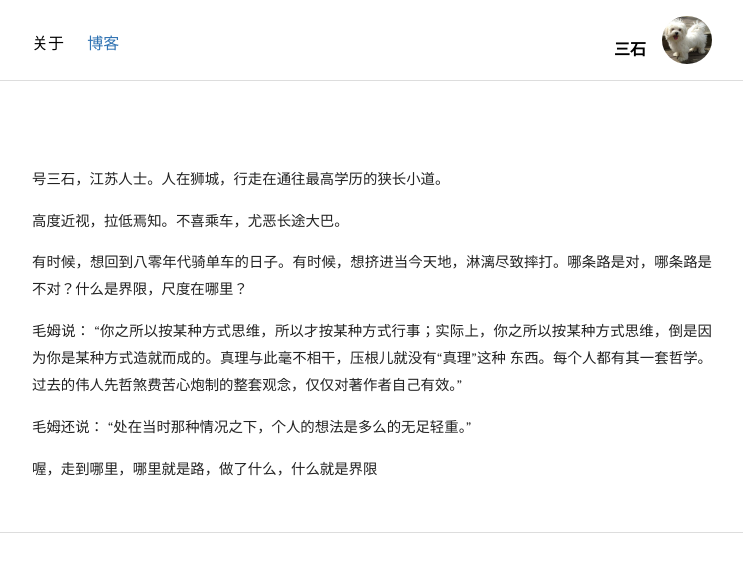
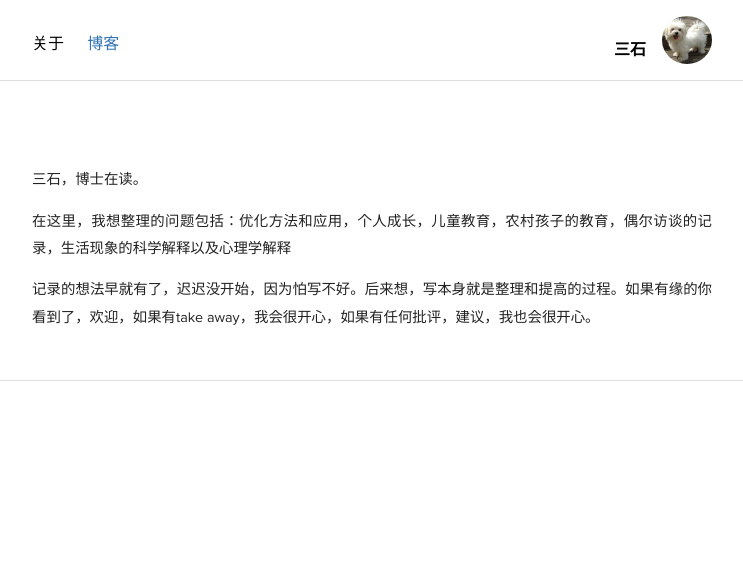
Before and after one commit to shirleysteve/1, a Jekyll site: the page built from index.html, in a window 1280 px wide. Shown: the top 572 px of the page, without its empty margins (268-1011 px from the left). Built offline with Jekyll 4.4.1, drawn with Linux system fonts in a browser that asks for light colours; nearby versions of some CDN libraries.

Commit message:
Update index.html

```diff
--- a/index.html
+++ b/index.html
@@ -2,7 +2,7 @@
 layout: default
 category: about
 title: 三石 - 个人主页
-description: 还有个角
+description: 透过现象看本质
 ---
 
 <section class="about-me inner" itemscope itemtype="http://data-vocabulary.org/Person">
@@ -20,17 +20,19 @@ description: 还有个角
   </h1>
 
   <p>
-号三石，江苏人士。人在狮城，行走在通往最高学历的狭长小道。
+三石，博士在读。
  </p>
 
  <p>
-高度近视，拉低焉知。不喜乘车，尤恶长途大巴。
+在这里，我想整理的问题包括：优化方法和应用，个人成长，儿童教育，农村孩子的教育，偶尔访谈的记录，生活现象的科学解释以及心理学解释
  </p>
 
+
  <p>
-有时候，想回到八零年代骑单车的日子。有时候，想挤进当今天地，淋漓尽致摔打。哪条路是对，哪条路是不对？什么是界限，尺度在哪里？
+记录的想法早就有了，迟迟没开始，因为怕写不好。后来想，写本身就是整理和提高的过程。如果有缘的你看到了，欢迎，如果有take away，我会很开心，如果有任何批评，建议，我也会很开心。
  </p>
 
+<!--
 <p>
 毛姆说： “你之所以按某种方式思维，所以才按某种方式行事；实际上，你之所以按某种方式思维，倒是因为你是某种方式造就而成的。真理与此毫不相干，压根儿就没有“真理”这种
    东西。每个人都有其一套哲学。过去的伟人先哲煞费苦心炮制的整套观念，仅仅对著作者自己有效。”
@@ -42,6 +44,6 @@ description: 还有个角
 
 <p>
  喔，走到哪里，哪里就是路，做了什么，什么就是界限
-</p>
+</p> -->
 
 </section>
```
